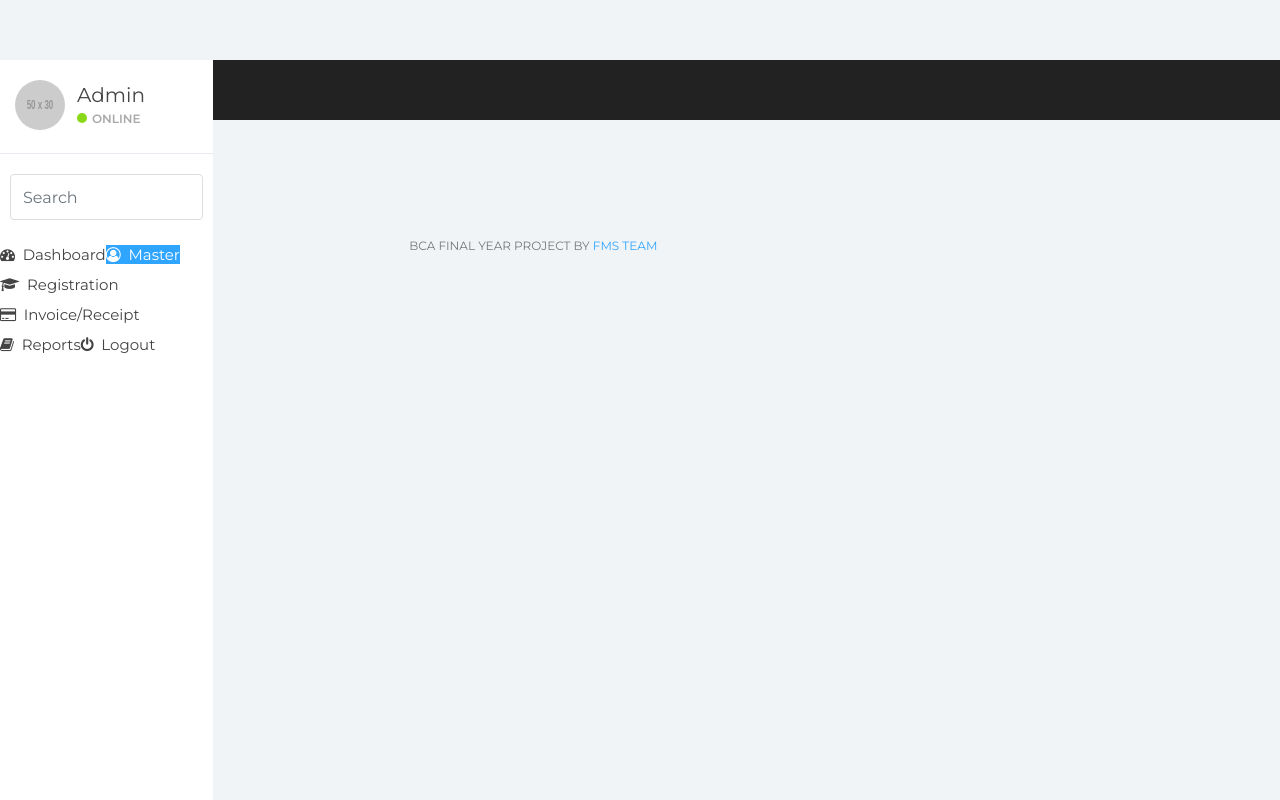
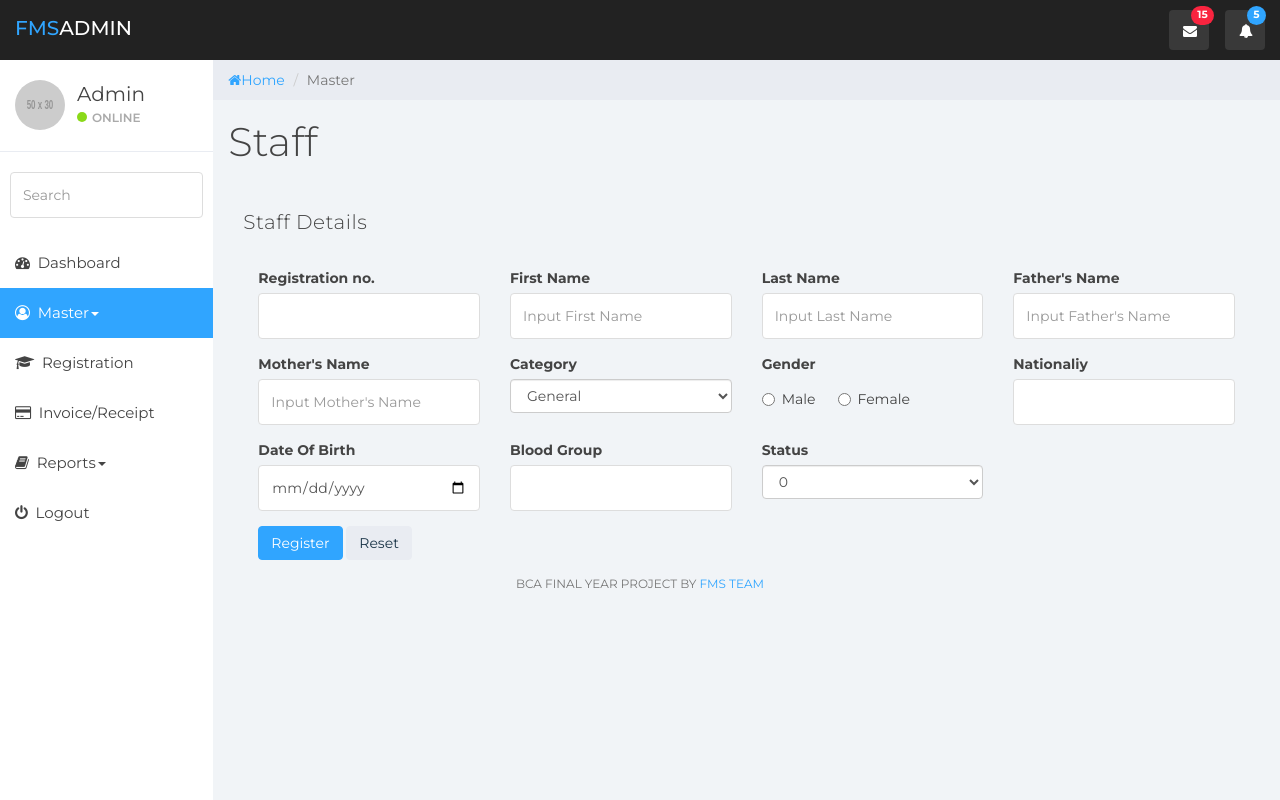
Before and after one commit to nitind12/fms, a CodeIgniter app: page /fms/index.php/staffmaster/index in a window 1280 px wide. Run offline with CodeIgniter, Linux system fonts and the light colour scheme; grey boxes labelled with a size stand in for pictures from a placeholder-image service; some libraries are stand-ins or nearby versions.

Commit message:
manish updates
staffmaster.php

```diff
--- a/application/views/Dashboard/indexstaffmaster.php
+++ b/application/views/Dashboard/indexstaffmaster.php
@@ -10,9 +10,83 @@
 
 		<div class="row">
 			<div class="col-lg-12">
-				<h1 class="page-header">Master</h1>
+				<h1 class="page-header">Staff</h1>
 			</div>
-		</div><!--/.row-->
+		</div>
+		<div class="panel-heading">Staff Details</div>
+		<div class="panel-body">
+		<form role="form" name="frmSession" method="post" action="<?php echo site_url('fms/submitstudentdetails');?>">
+								<!--student details-->
+								<div class="col-md-3">
+									<div class="form-group">
+									<label>Registration no.</label>
+									<input class="form-control"  name="txtstdid">
+								</div></div>
+								<div class="col-md-3">
+									<div class="form-group">
+									<label>First Name</label>
+									<input class="form-control" placeholder="Input First Name" name="txtfrstnme">
+								</div></div>
+								<div class="col-md-3">
+									<div class="form-group">
+									<label>Last Name</label>
+									<input class="form-control" placeholder="Input Last Name" name="txtlstnme">
+								</div></div>
+								<div class="form-group col-md-3">
+									<label>Father's Name</label>
+									<input class="form-control" placeholder="Input Father's Name" name="txtfnme">
+								</div>
+								<div class="form-group col-md-3">
+									<label>Mother's Name</label>
+									<input class="form-control" placeholder="Input Mother's Name" name="txtmnme">
+								</div>
+								<div class="form-group col-md-3" >
+										<label>Category</label>
+										<select class="form-control" name="ctgry">
+											<option>General</option>
+											<option>SC</option>
+											<option>ST</option>
+											<option>OBC</option>
+										</select>
+									</div>
+									<div class="form-group col-md-3">
+										<label>Gender</label>
+										<div class="radio">
+											<label>
+												<input type="radio" name="txtgndr" id="optionsRadios1" value="option1" >Male
+											</label>&nbsp &nbsp &nbsp
+											<label>
+												<input type="radio" name="txtgndr" id="optionsRadios2" value="option2">Female
+											</label>
+										</div>
+									</div>
+									<div class="form-group col-md-3" >
+									<label>Nationaliy</label>
+									<input class="form-control" name="txtntlty">
+									</div>
+								<div class="form-group col-md-3">
+									<label>Date Of Birth </label>
+									<input class="form-control" type="date" name="txtdte">
+								</div>
+								<div class="form-group col-md-3">
+									<label>Blood Group</label>
+									<input class="form-control" name="txtbgrp">
+								</div>
+								<div class="form-group col-md-3">
+										<label>Status</label>
+										<select class="form-control" name="txtstts">
+											<option>0</option>
+											<option>1</option>
+										</select>
+								</div>
+							</form>
+							<form class="col-sm-12">
+									<button type="submit" class="btn btn-primary">Register</button>
+									<button type="reset" class="btn btn-default">Reset</button>
+								</div>
+							</form>
+
+		</div>
 
 
 			<div class="col-sm-12">
```
